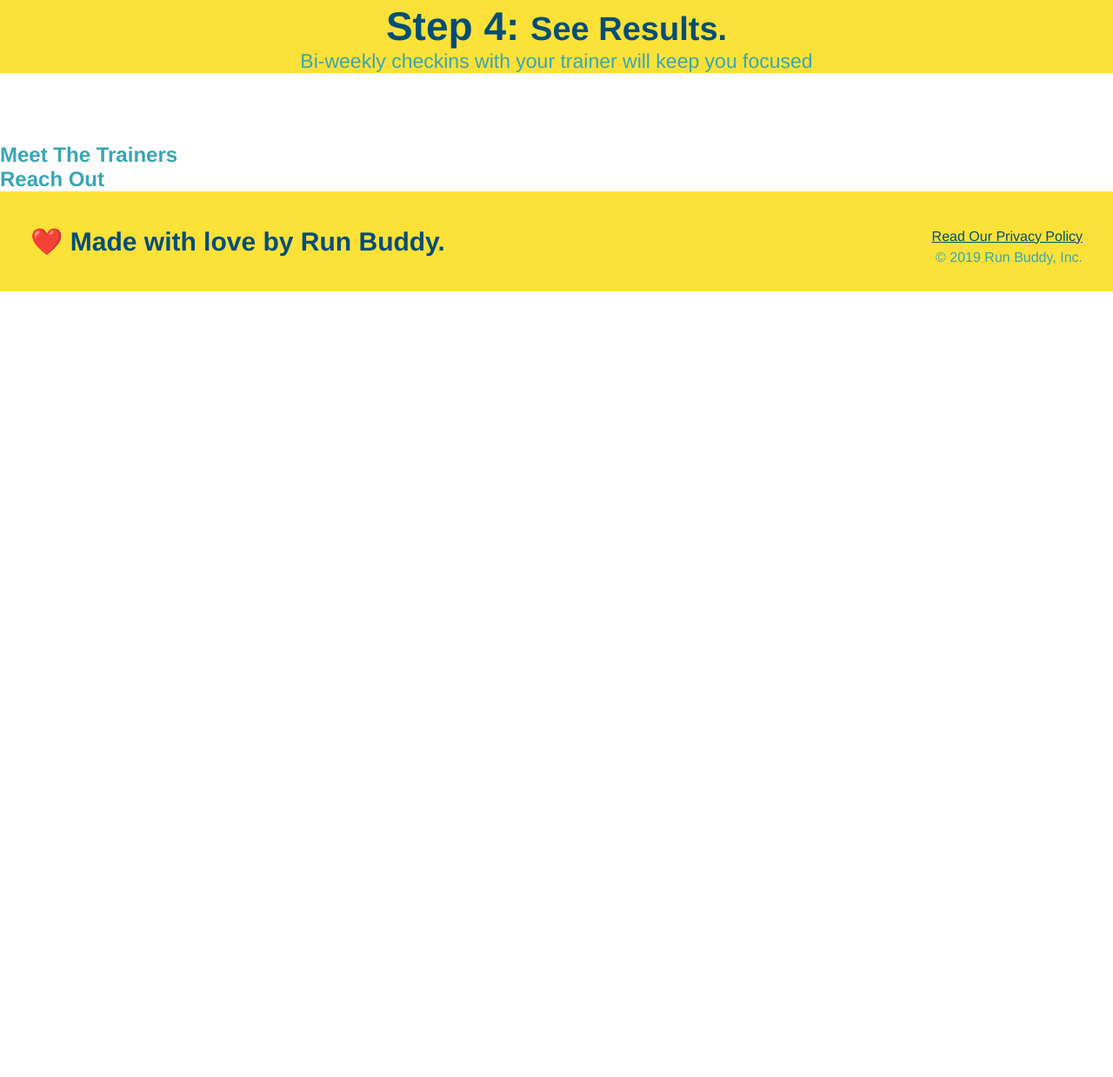
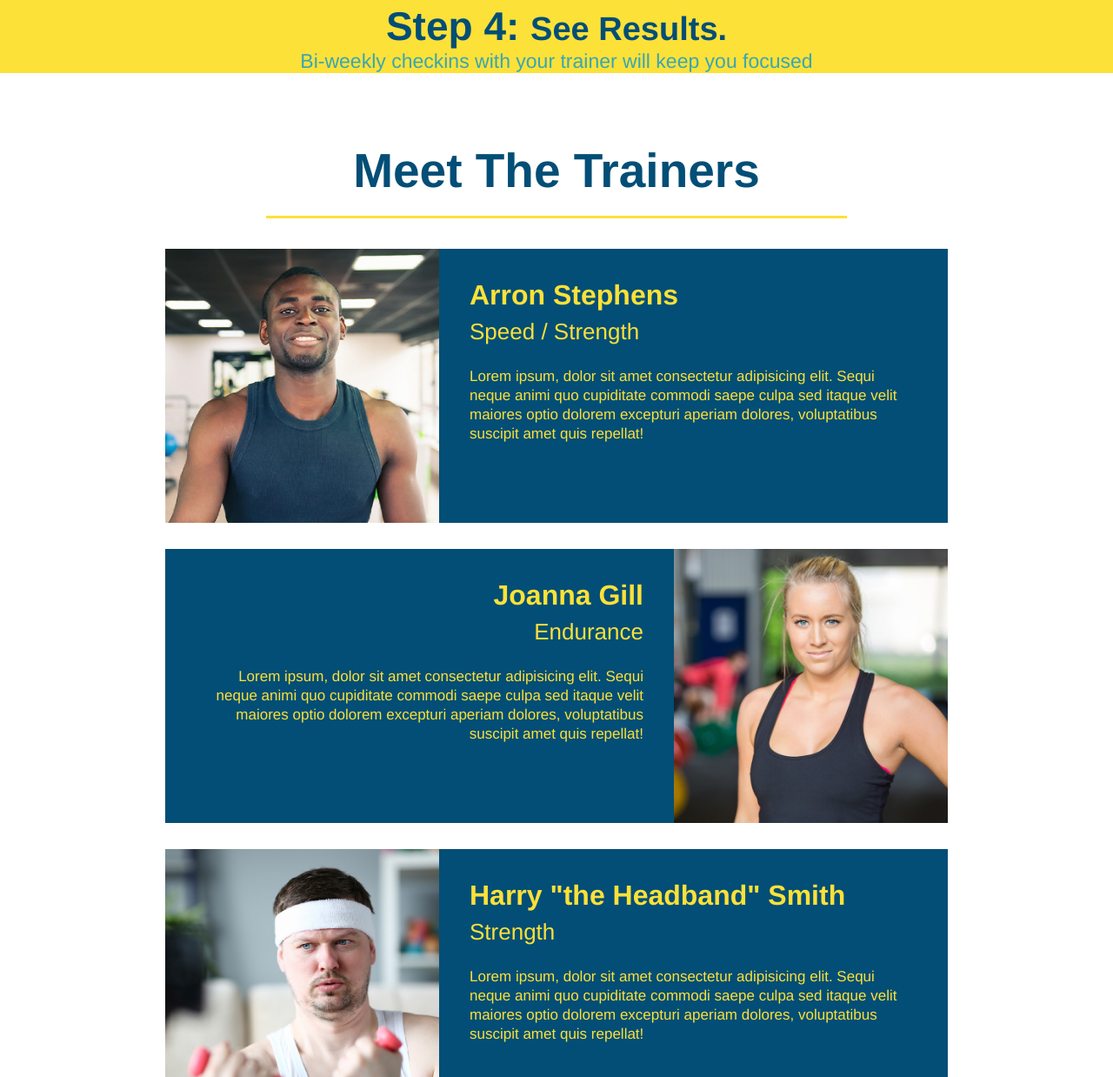
Before and after one commit to damquixote/run-buddy, a plain HTML site: page index.html in a window 1280 px wide. Shown: the part 2377-3615 px from the top of the page at 87% size. Before the commit the page ends 2712 px from the top, so only its background shows below. Drawn offline with Linux system fonts and the light colour scheme.

Commit message:
meet the trainers section

```diff
--- a/assets/css/style.css
+++ b/assets/css/style.css
@@ -143,3 +143,41 @@
   .steps span {
       font-size: 38px;
   }
+  .trainers {
+      text-align: center;
+  }
+  .trainer {
+    width: 900px;
+    margin: 0 auto 30px auto;
+    background: #024e76;
+    color: #fce138;
+    overflow: auto;
+  }
+  .trainer img {
+    width: 35%;
+    float: left;
+  }
+  .trainer-bio {
+    padding: 35px;
+    float: left;
+    width: 65%;
+  }
+  .text-left {
+    text-align: left;
+  }
+  .text-right {
+    text-align: right;
+  }
+  .trainer-bio h3 {
+    font-size: 32px;
+    margin-bottom: 8px;
+  }
+  .trainer-bio h4 {
+    font-weight: lighter;
+    font-size: 26px;
+    margin-bottom: 25px;
+  }
+  .trainer-bio p {
+    font-size: 17px;
+    line-height: 1.3;
+  }
--- a/index.html
+++ b/index.html
@@ -55,16 +55,12 @@
     </form>
     </div>
   </section>
-
-<!-- "what we do" section -->
 <section id="what-we-do" class="intro">
     <h2 class="section-title primary-border">What We Do</h2>
     <p>
       butcher selfies chambray shabby chic gentrify readymade yr Echo Park XOXO Tumblr normcore Banksy direct trade Blue Bottle chillwave you probably haven't heard of them single-origin coffee Vice fanny pack fixie Odd Future Austin fingerstache pickled twee synth Wes Anderson Thundercats viral bitters flannel meggings narwhal Marfa Schlitz sustainable Intelligentsia umami deep v craft
     </p>
   </section>
-
-  <!-- "what you do" section -->
   <section id="what-you-do" class="steps">
     <h2 class="section-title secondary-border">What You Do</h2>
     <div>
@@ -72,19 +68,16 @@
       <h3>Step 1: <span>Fill Out the Form Above.</span></h3>
       <p>You're already here, so why not?</p>
     </div>
-
     <div>
         <img src="./assets/images/step-2.svg" alt="" />
-      <h3>Step 2: <span>Consult with One of Our Trainers.</span>span></h3>
+      <h3>Step 2: <span>Consult with One of Our Trainers.</span></h3>
       <p>Are you here to build muscle, lose weight, or just feel good?</p>
     </div>
-
     <div>
         <img src="./assets/images/step-3.svg" alt="" />
       <h3>Step 3: <span>Get Running.</span></h3>
       <p>Hit the ground running (literally) once your trainer lays out your plan.</p>
     </div>
-
     <div>
         <img src="./assets/images/step-4.svg" alt="" />
       <h3>Step 4: <span>See Results.</span></h3>
@@ -93,8 +86,46 @@
   </section>
 
   <!-- "meet the trainers" section -->
-  <section>
-    <h2>Meet The Trainers</h2>
+  <section id="your-trainers" class="trainers">
+    <h2 class="section-title primary-border">
+        Meet The Trainers
+    </h2>
+    <article class="trainer">
+        <img src="./assets/images/trainer-1.jpg" alt="Arron Stephens in his workout clothes, ready to pump iron" />
+        <div class="trainer-bio text-left">
+          <h3>Arron Stephens</h3>
+          <h4>Speed / Strength</h4>
+          <p>
+            Lorem ipsum, dolor sit amet consectetur adipisicing elit. Sequi neque animi quo cupiditate commodi saepe culpa sed
+            itaque velit maiores optio dolorem excepturi aperiam dolores, voluptatibus suscipit amet quis repellat!
+          </p>
+        </div>
+      </article>
+      <!-- second trainer bio -->
+    <article class="trainer">
+    <div class="trainer-bio text-right">
+      <h3>Joanna Gill</h3>
+      <h4>Endurance</h4>
+      <p>
+        Lorem ipsum, dolor sit amet consectetur adipisicing elit. Sequi neque animi quo cupiditate commodi saepe culpa sed
+        itaque velit maiores optio dolorem excepturi aperiam dolores, voluptatibus suscipit amet quis repellat!
+      </p>
+    </div>
+    <img src="./assets/images/trainer-2.jpg" alt="Joanna Gill cooling off after a workout" />
+  </article>
+
+  <!-- third trainer bio -->
+  <article class="trainer">
+    <img src="./assets/images/trainer-3.jpg" alt="Harry Smith wearing a headband and lifting comically small pink weights" />
+    <div class="trainer-bio text-left">
+      <h3>Harry "the Headband" Smith</h3>
+      <h4>Strength</h4>
+      <p>
+        Lorem ipsum, dolor sit amet consectetur adipisicing elit. Sequi neque animi quo cupiditate commodi saepe culpa sed
+        itaque velit maiores optio dolorem excepturi aperiam dolores, voluptatibus suscipit amet quis repellat!
+      </p>
+    </div>
+  </article>
   </section>
 
   <!-- "reach out" section -->
```
Also changed, not shown: assets/images/trainer-1.jpg (added), assets/images/trainer-2.jpg (added), assets/images/trainer-3.jpg (added).
